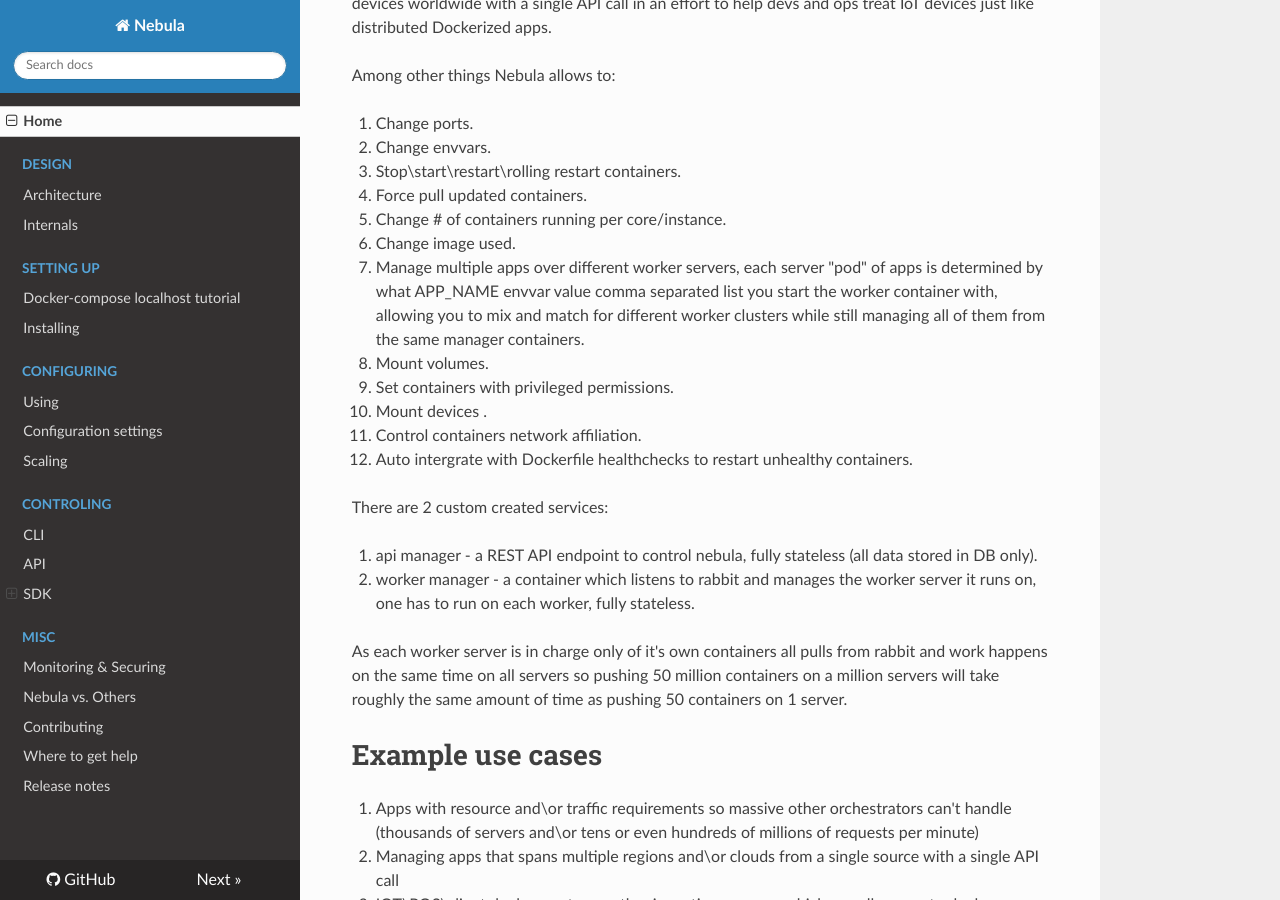
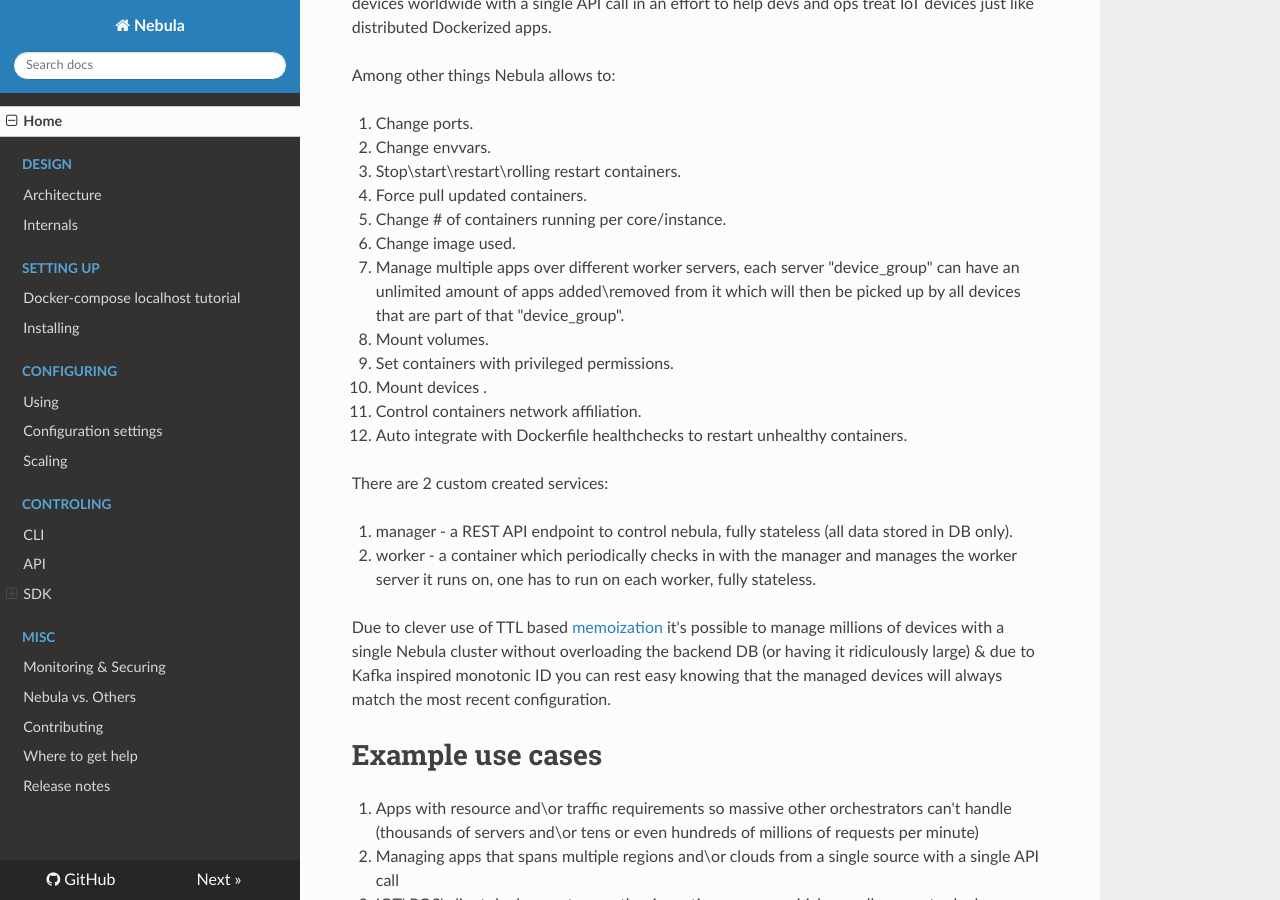
Before and after one commit to nebula-orchestrator/docs, an MkDocs documentation site: the page built from docs/index.md, in a window 1280 px wide and 900 px high, scrolled down 848 px. Built offline with MkDocs 1.6.1, drawn with Linux system fonts in a browser that asks for light colours; nearby versions of some CDN libraries; old or Windows-style settings are respelled for this version of MkDocs; some of the changed text lies outside the part shown.

Commit message:
index page now in sync with 2.0.0 changes

```diff
--- a/docs/index.md
+++ b/docs/index.md
@@ -16,19 +16,19 @@
 4. Force pull updated containers.
 5. Change # of containers running per core/instance.
 6. Change image used.
-7. Manage multiple apps over different worker servers, each server "pod" of apps is determined by what APP_NAME envvar value comma separated list you start the worker container with, allowing you to mix and match for different worker clusters while still managing all of them from the same manager containers.
+7. Manage multiple apps over different worker servers, each server "device_group" can have an unlimited amount of apps added\removed from it which will then be picked up by all devices that are part of that "device_group".
 8. Mount volumes.
 9. Set containers with privileged permissions.
 10. Mount devices .
 11. Control containers network affiliation.
-12. Auto intergrate with Dockerfile healthchecks to restart unhealthy containers.
+12. Auto integrate with Dockerfile healthchecks to restart unhealthy containers.
 
 There are 2 custom created services:
 
-1. api manager - a REST API endpoint to control nebula, fully stateless (all data stored in DB only).
-2. worker manager - a container which listens to rabbit and manages the worker server it runs on, one has to run on each worker, fully stateless.
+1. manager - a REST API endpoint to control nebula, fully stateless (all data stored in DB only).
+2. worker - a container which periodically checks in with the manager and manages the worker server it runs on, one has to run on each worker, fully stateless.
 
-As each worker server is in charge only of it's own containers all pulls from rabbit and work happens on the same time on all servers so pushing 50 million containers on a million servers will take roughly the same amount of time as pushing 50 containers on 1 server.
+Due to clever use of TTL based [memoization](https://en.wikipedia.org/wiki/Memoization) it's possible to manage millions of devices with a single Nebula cluster without overloading the backend DB (or having it ridiculously large) & due to Kafka inspired monotonic ID you can rest easy knowing that the managed devices will always match the most recent configuration.
 
 # Example use cases
 
```
Also changed, not shown: other parts of docs/index.md (+1 -4 lines), docs/pictures/nebula.png (deleted).
